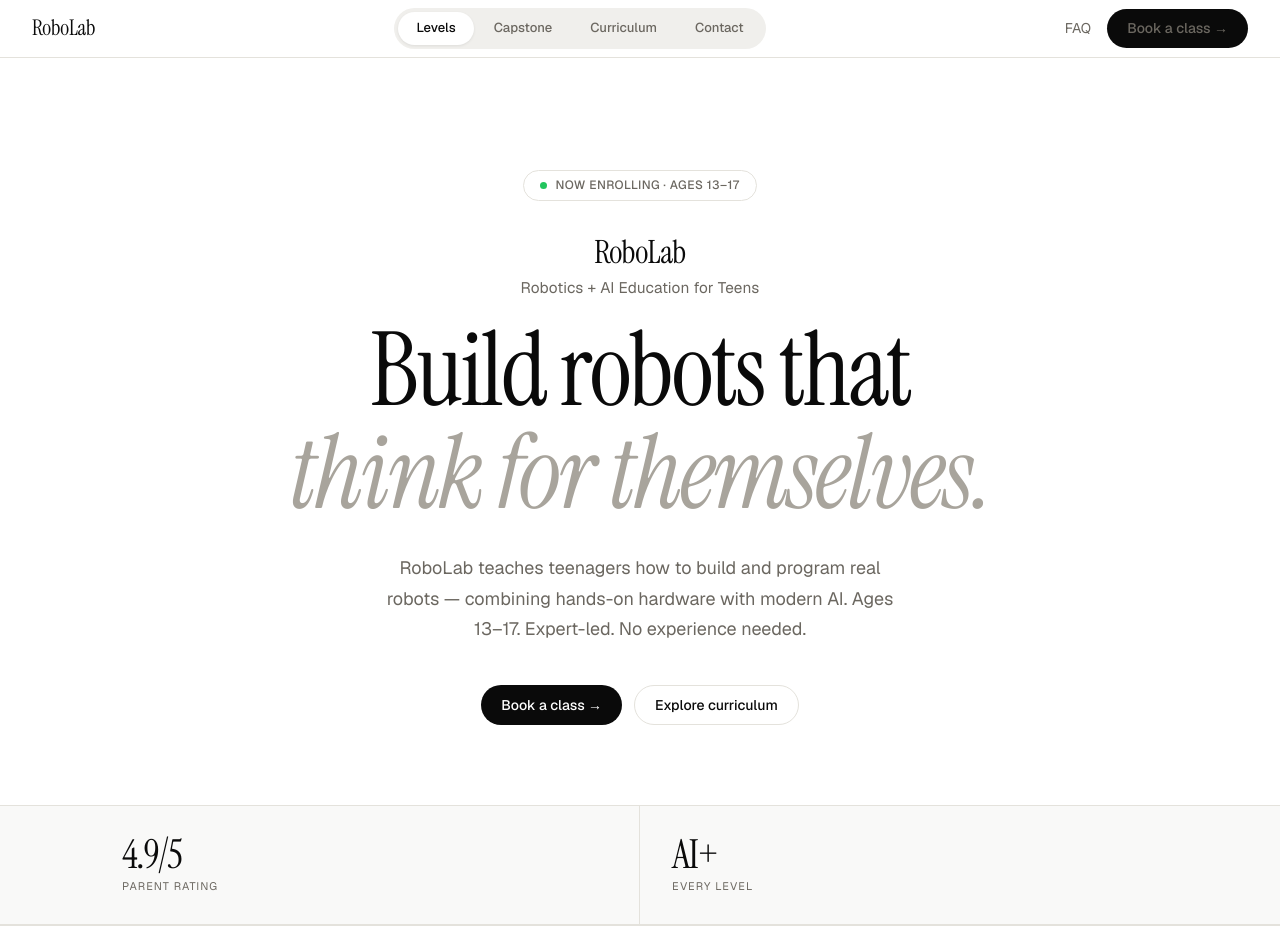
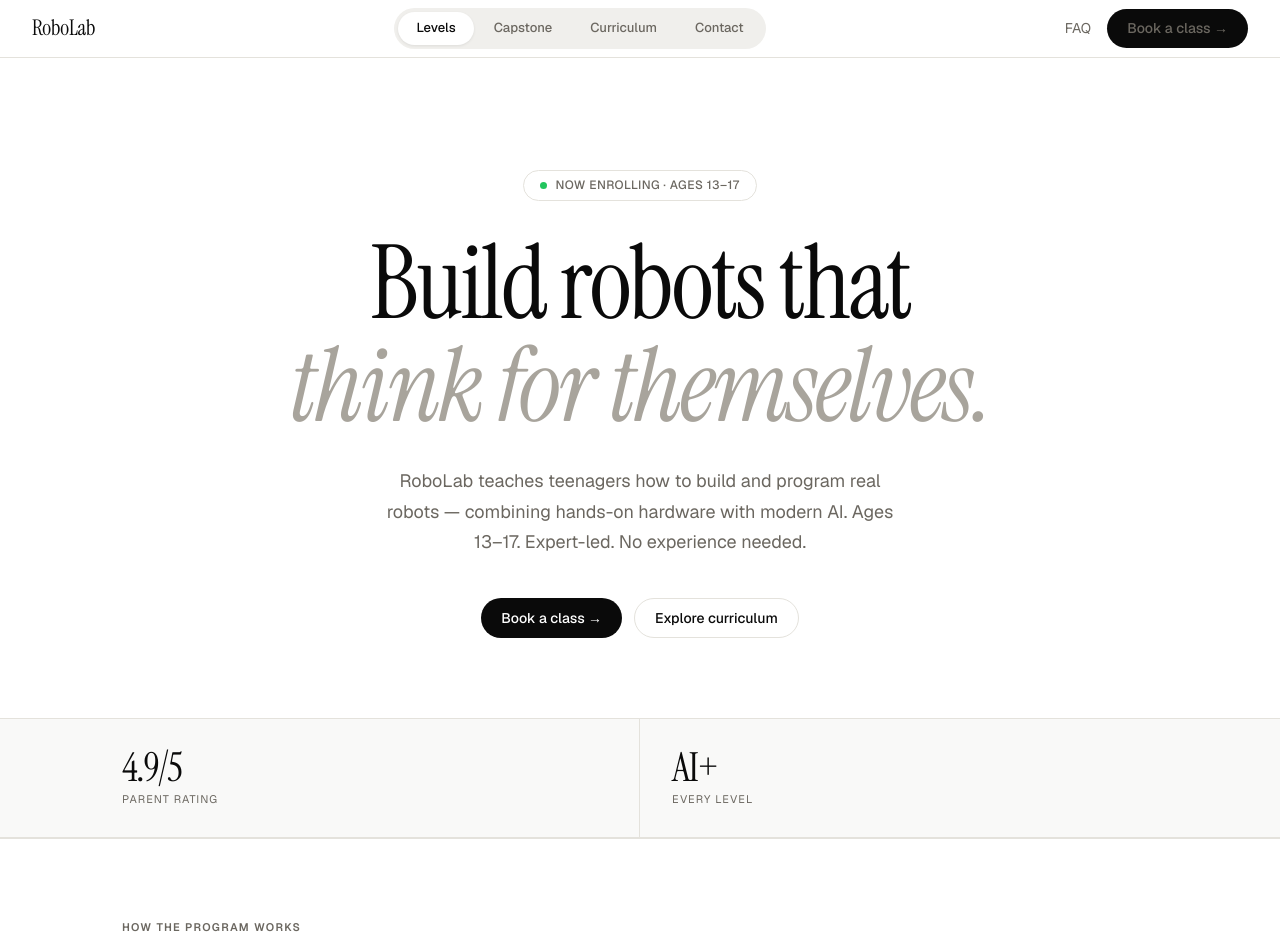
Before and after one commit to calvin003/RoboLab, a website: page index.html in a window 1280 px wide. Shown: the top 939 px of the page. Drawn offline with nearby package versions, Linux system fonts and the light colour scheme.

Commit message:
remove RoboLab/subtitle block from hero

```diff
--- a/index.html
+++ b/index.html
@@ -222,10 +222,6 @@
   <div style="display:inline-flex;align-items:center;gap:8px;border:var(--border);border-radius:100px;padding:5px 16px;font-size:0.75rem;font-weight:500;color:var(--gray-600);letter-spacing:0.04em;text-transform:uppercase;margin-bottom:2rem">
     <span style="width:7px;height:7px;border-radius:50%;background:#22c55e;display:inline-block;flex-shrink:0"></span>
     Now enrolling · Ages 13–17
-  </div>
-  <div style="margin-bottom:1.25rem">
-    <div style="font-family:var(--serif);font-size:clamp(1.5rem,2.5vw,2rem);letter-spacing:-0.02em;color:var(--black);line-height:1.2">RoboLab</div>
-    <div style="font-size:clamp(0.875rem,1.2vw,1rem);color:var(--gray-600);font-weight:400;margin-top:4px;letter-spacing:0.01em">Robotics + AI Education for Teens</div>
   </div>
   <h1>Build robots that<br><em>think for themselves.</em></h1>
   <p class="hero-sub">RoboLab teaches teenagers how to build and program real robots — combining hands-on hardware with modern AI. Ages 13–17. Expert-led. No experience needed.</p>
```
Also changed, not shown: robotics_landing_7.html (+0 -4 lines).
